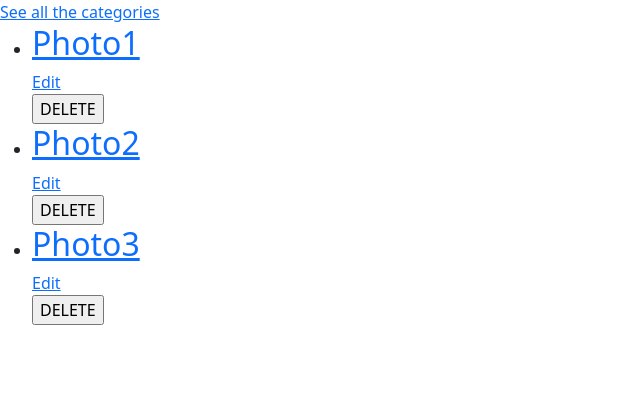
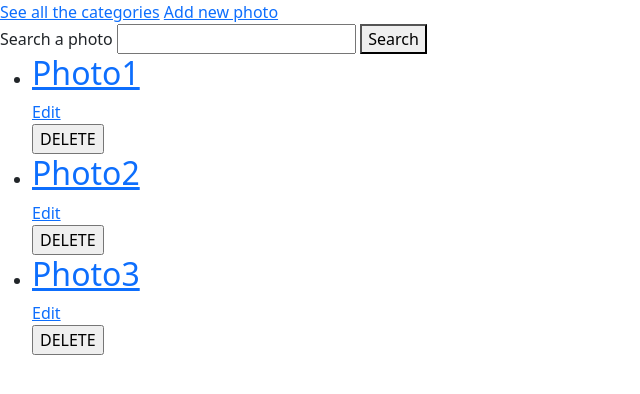
Before and after one commit to giuseppevignanello/fake-instagram, a Spring Boot app: page / in a window 1280 px wide. Shown: the top 394 px of the page, without its empty margins (0-640 px from the left). Run offline with Spring Boot 4, Linux system fonts and the light colour scheme; data comes from the database, SQL or seed files in the repository; some of the project's set-up classes (security, data sources, template engines, error pages and the like) are left out, and stand-ins take their place; some libraries are stand-ins or nearby versions.

Commit message:
add filter

```diff
--- a/src/main/resources/templates/categoryIndex.html
+++ b/src/main/resources/templates/categoryIndex.html
@@ -10,7 +10,7 @@
 
 <body>
 
-	<a href="categories/create" sec:authorize="hasAuthority('ADMIN')">Add a new category</a>
+	<a href="categories/create">Add a new category</a>
 	<ul>
 
 		<li th:each="category: ${categories}">
--- a/src/main/resources/templates/index.html
+++ b/src/main/resources/templates/index.html
@@ -10,7 +10,12 @@
 
 <body>
 	<a href="/categories"> See all the categories</a>
-	<a href="/create" sec:authorize="hasAnyAuthority('ADMIN')"> Add new photo </a>
+	<a href="/create"> Add new photo </a>
+	<form>
+		<label for="title">Search a photo</label>
+		<input type="text" name="title">
+		<button type="submit">Search</button>
+	</form>
 	<ul>
 		<li th:each="photo: ${photos}">
 			<a th:href="@{'/' + ${photo.id}}">
```
Also changed, not shown: src/main/java/org/java/app/auth/config/AuthConfig.java (+6 -6 lines).
